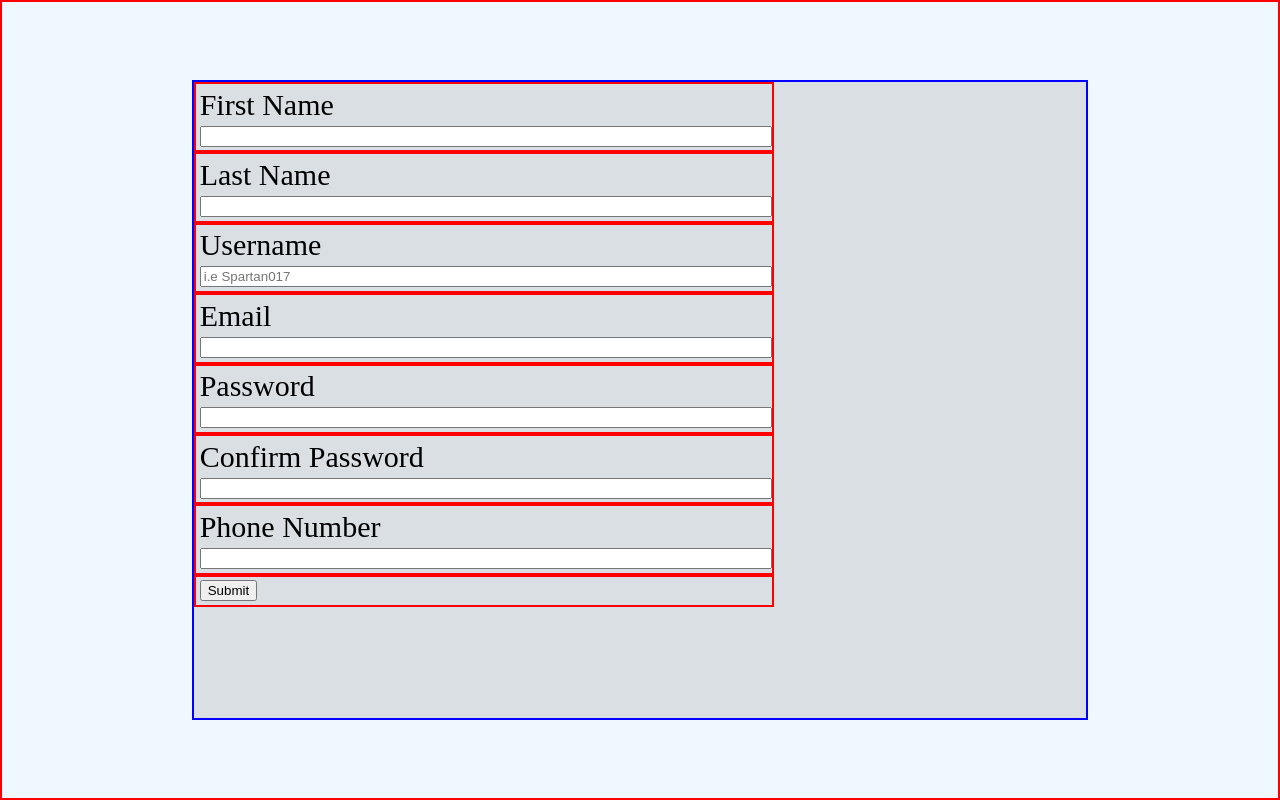
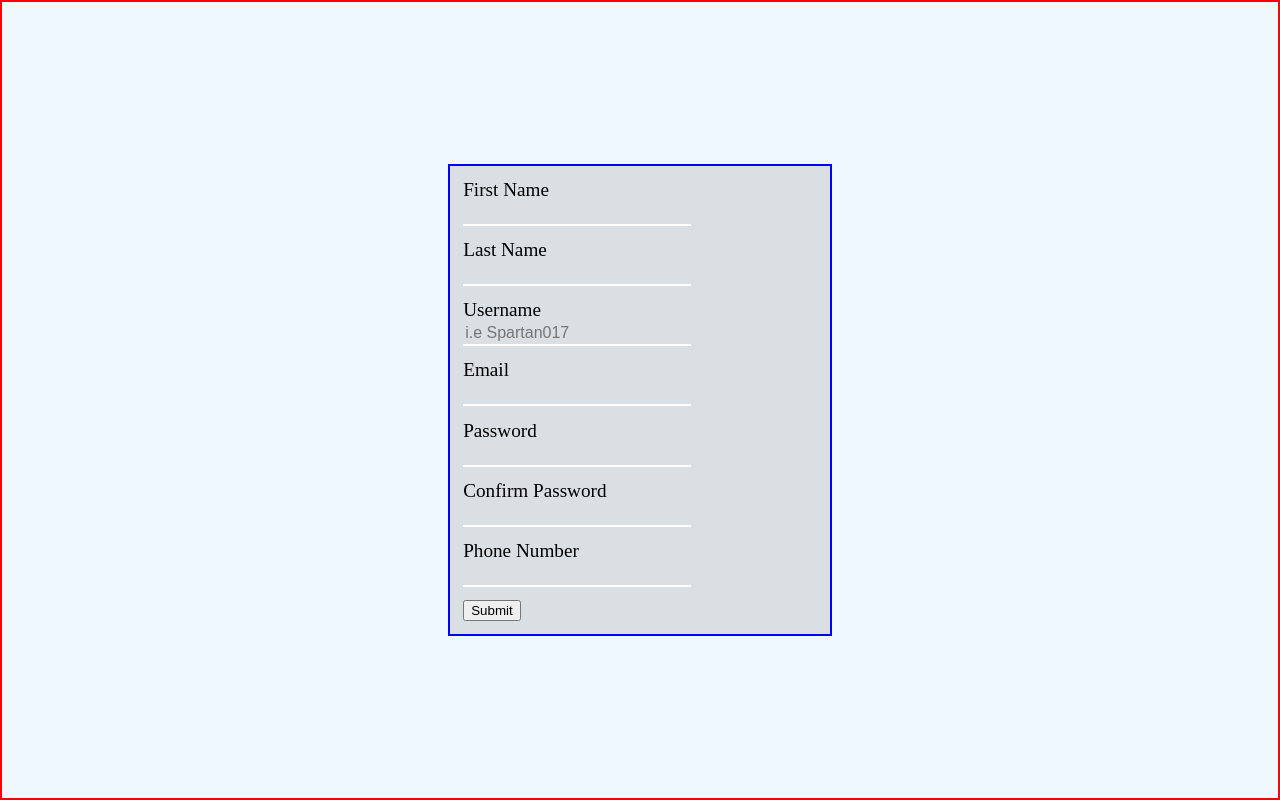
Before and after one commit to JordBant/53-ES6, a plain HTML site: page form-validator/index.html in a window 1280 px wide. Drawn offline with Linux system fonts and the light colour scheme.

Commit message:
feat: addition of pseudo class in CSS/ addition of a readme for this project

```diff
--- a/form-validator/script.js
+++ /dev/null
@@ -1,3 +0,0 @@
-const person = {
-
-}
--- a/form-validator/style.css
+++ b/form-validator/style.css
@@ -33,13 +33,14 @@ GrandParents
     border: 2px blue solid;
     background-color: rgba(168, 168, 168, 0.322);
     /* ======================== */
-    width: 70vw;
-    height: 80vh;
+    width: 30vw;
+    height: auto;
 }
 
 .form
 {
-    min-width: 100%;
+    /* border: 3px solid red; */
+    width: 100%;
     min-height: 100%;
 }
 
@@ -51,23 +52,34 @@ Children
 
 .form-control
 {
-    border: red 2px solid;
-    width: 65%;
-    padding: 1.7px;
+    /* border: red 2px solid; */
+    width: 60%;
+    margin: 1.03vw/*max()*/;
 }
 
 .form-control label
 {
     display: block;
-    font-size: clamp(15px, 3.4vw, 30px);
+    font-size: clamp(15px, 1.5vw, 30px);
+}
+.form-control button
+{
+
 }
 
 .form-control input
 {
+    font-size: 1em;
+    border-style: hidden;
+    border-bottom: 2px solid white;
+    background: transparent;
+    height: 25px;
     width: 100%;
 }
 
-.form-control > *
+.form-control input:focus
 {
-    margin: 2px;
+    outline: none;
+    border-bottom: 2px solid white;
+    background: transparent;
 }
```
Also changed, not shown: form-validator/Readme.md (added).
